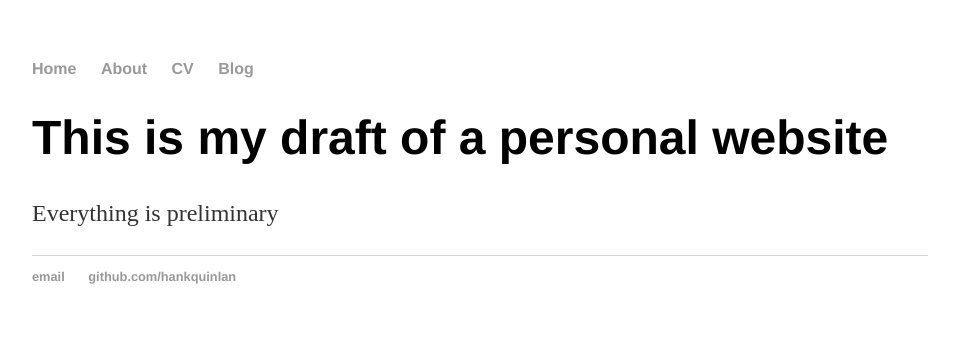
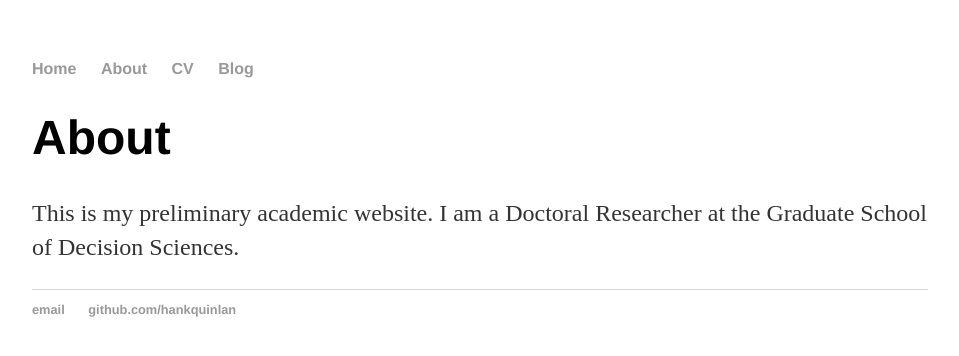
Before and after one commit to johanneszaia/johanneszaia.github.io, a Jekyll site: the page built from about/index.html, in a window 1280 px wide. Shown: the top 356 px of the page, without its empty margins (160-1119 px from the left). Built offline with Jekyll 4.4.1, drawn with Linux system fonts in a browser that asks for light colours.

Commit message:
Update index.html

```diff
--- a/about/index.html
+++ b/about/index.html
@@ -3,6 +3,8 @@ layout: default
 title: Hank Quinlan
 ---
 <div class="blurb">
-	<h1>This is my draft of a personal website</h1>
-	<p> Everything is preliminary</p>
+	<h1>About</h1>
+	<p> This is my preliminary academic website.
+
+	I am a Doctoral Researcher at the Graduate School of Decision Sciences.</p>
 </div><!-- /.blurb -->
```
